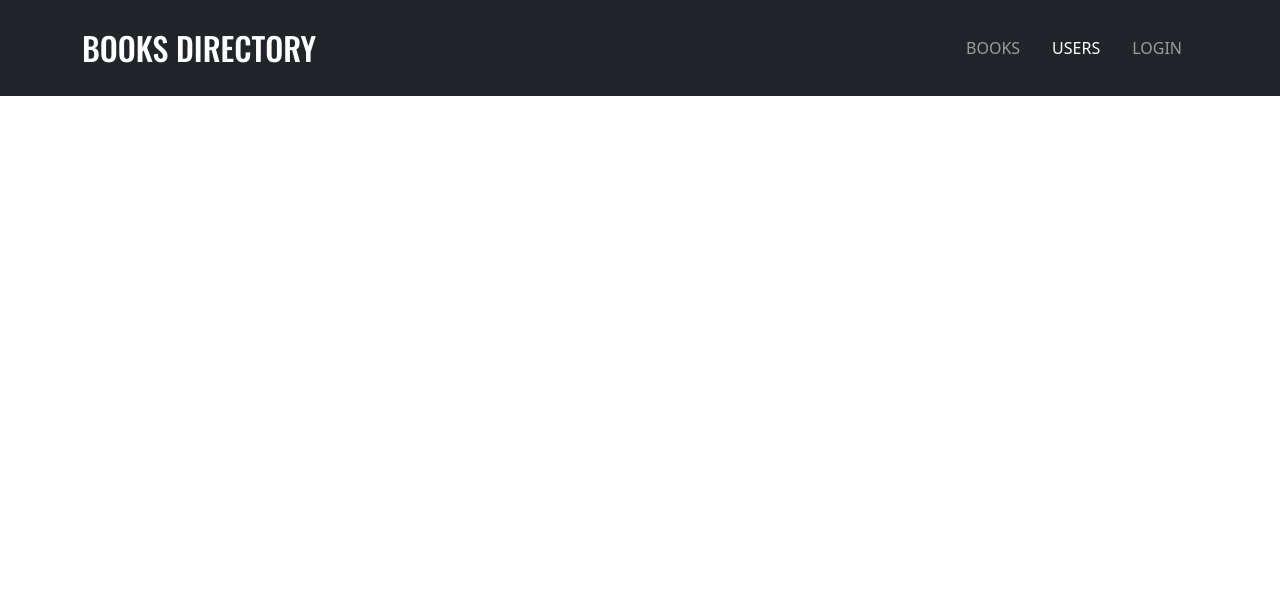
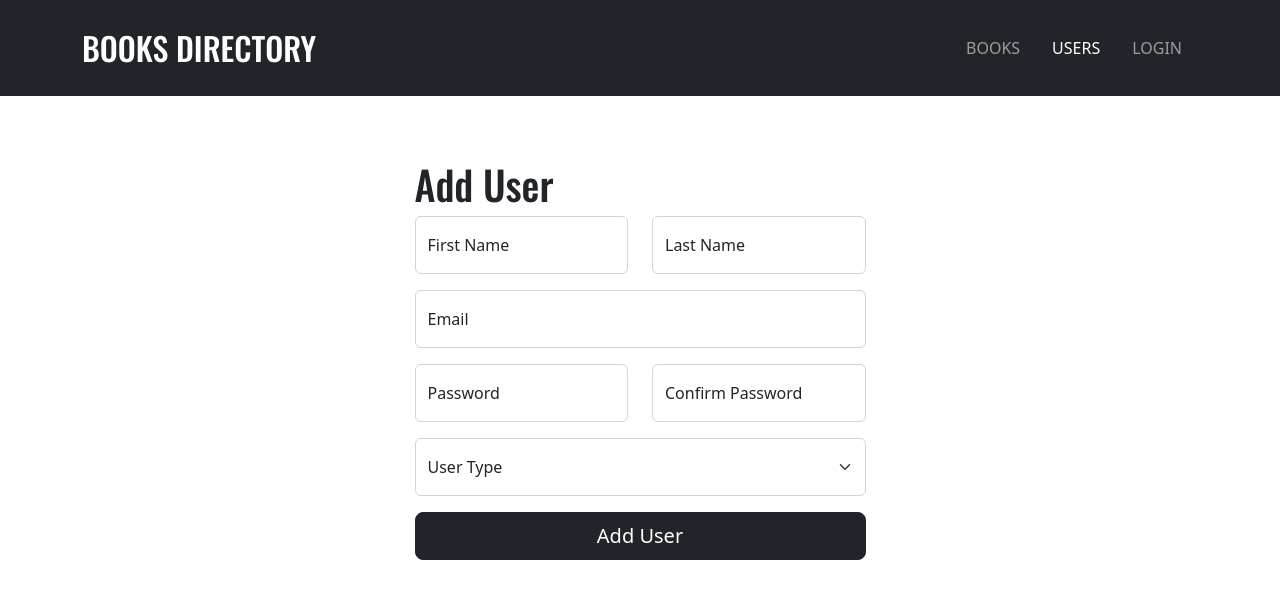
Before and after one commit to adingal/books-directory, a React (Create React App) app: page /users/add in a window 1280 px wide. Shown: the top 598 px of the page. Built offline with nearby package versions, Linux system fonts and the light colour scheme.

Commit message:
Update route url

```diff
--- a/src/App.js
+++ b/src/App.js
@@ -30,8 +30,8 @@ function App() {
             <Routes>
               <Route path="/" element={<Books />} />
               <Route path="/books/edit/:id" element={<EditBook />} />
-              <Route path="/books/add-book" element={<AddBook />} />
-              <Route path="/users/add-user" element={<AddUser />} />
+              <Route path="/books/add" element={<AddBook />} />
+              <Route path="/users/add" element={<AddUser />} />
               <Route path="/users" element={<Users />} />
               <Route path="/login" element={<Login />} />
             </Routes>
```
